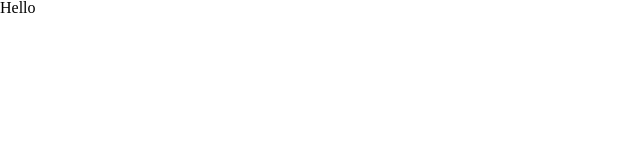
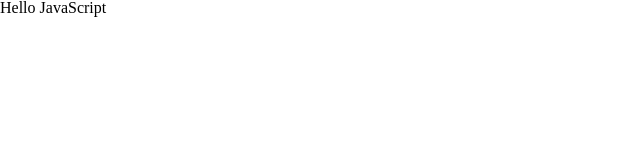
Before and after one commit to mvn-quanngo-dn/homework_js_day1, a plain HTML site: page index.html in a window 1280 px wide. Shown: the full height of the page, 0-640 px from the left. Drawn offline with Linux system fonts and the light colour scheme.

Commit message:
Add template

```diff
--- a/index.html
+++ b/index.html
@@ -1,12 +1,12 @@
 <!DOCTYPE html>
 <html>
 <head>
-    <meta charset="UTF-8">
-    <meta http-equiv="X-UA-Compatible" content="IE=edge,chrome=1">
-    <meta name="viewport" content="width=device-width, initial-scale=1">
-    <link rel="stylesheet" type="text/css" href="reset.css">
+	<meta charset="UTF-8">
+  <meta http-equiv="X-UA-Compatible" content="IE=edge,chrome=1">
+  <meta name="viewport" content="width=device-width, initial-scale=1">
+  <link rel="stylesheet" type="text/css" href="reset.css">
 </head>
 <body>
-    <p>Hello</p>
+  <p>Hello JavaScript</p>
 </body>
 </html>
```
Also changed, not shown: reset.css (indentation only).
